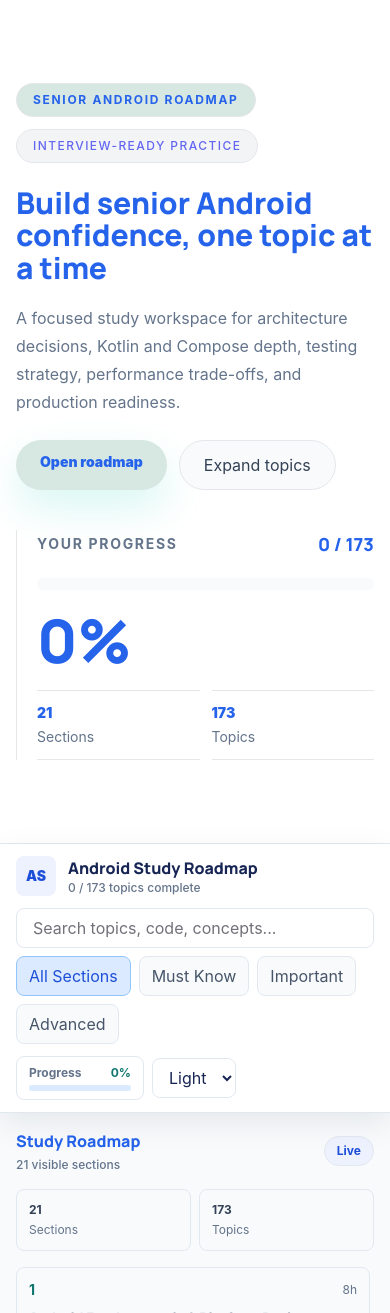
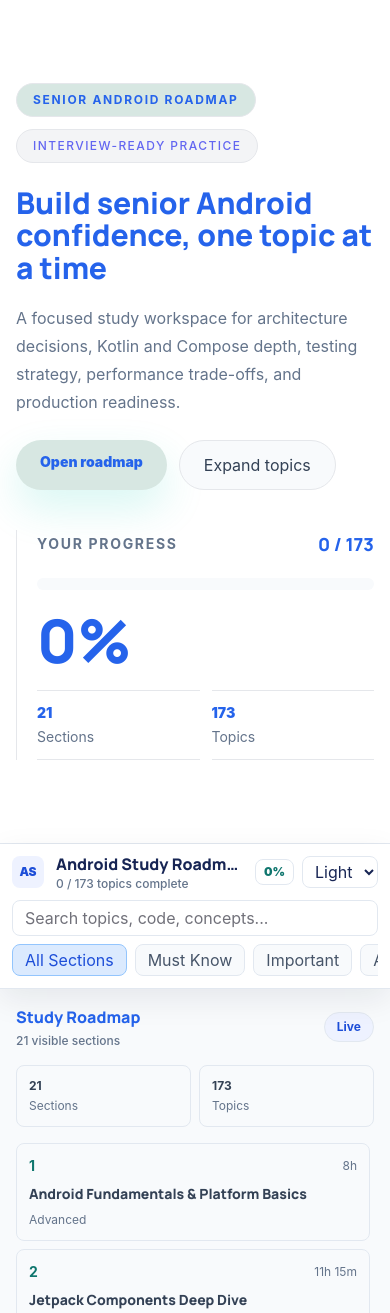
Before and after one commit to RanganathanApps/android-core, a Next.js app: page / in a window 390 px wide. Shown: the top 1313 px of the page. Built offline with nearby package versions, Linux system fonts and the light colour scheme.

Commit message:
Compact mobile sticky action bar

```diff
--- a/components/RoadmapApp.tsx
+++ b/components/RoadmapApp.tsx
@@ -523,36 +523,48 @@
           </div>
         </section>
 
-        <header className="roadmap-actionbar sticky top-0 z-30 border-b border-white/10 bg-[#10211f]/95 px-4 py-3 backdrop-blur sm:px-5">
-          <div className="grid gap-3 xl:grid-cols-[minmax(240px,340px)_minmax(260px,1fr)_auto] xl:items-center">
+        <header className="roadmap-actionbar sticky top-0 z-30 border-b border-white/10 bg-[#10211f]/95 px-3 py-2 backdrop-blur sm:px-5 sm:py-3">
+          <div className="grid gap-2 sm:gap-3 xl:grid-cols-[minmax(240px,340px)_minmax(260px,1fr)_auto] xl:items-center">
             <div className="flex min-w-0 items-center gap-3">
-              <div className="flex h-10 w-10 shrink-0 items-center justify-center rounded-lg bg-teal-300 text-sm font-black text-slate-950">
+              <div className="flex h-8 w-8 shrink-0 items-center justify-center rounded-lg bg-teal-300 text-xs font-black text-slate-950 sm:h-10 sm:w-10 sm:text-sm">
                 AS
               </div>
-              <div className="min-w-0">
+              <div className="min-w-0 flex-1">
                 <h1 className="landing-display truncate text-base font-black text-white">Android Study Roadmap</h1>
                 <p className="truncate text-xs font-medium text-slate-400">
                   {completedTopics.size} / {totalTopics} topics complete
                 </p>
               </div>
+              <div className="flex shrink-0 items-center gap-2 xl:hidden">
+                <span className="rounded-lg border border-white/10 bg-black/20 px-2 py-1 text-xs font-black text-teal-200">{progressPercent}%</span>
+                <select
+                  value={theme}
+                  onChange={(event) => setTheme(event.target.value as Theme)}
+                  className="h-8 rounded-lg border border-white/10 bg-slate-950 px-2 text-xs text-white outline-none focus:border-teal-300"
+                  aria-label="Theme"
+                >
+                  <option value="light">Light</option>
+                  <option value="dark">Dark</option>
+                </select>
+              </div>
             </div>
 
-            <div className="grid gap-2 lg:grid-cols-[minmax(220px,1fr)_auto] lg:items-center">
+            <div className="grid min-w-0 gap-2 lg:grid-cols-[minmax(220px,1fr)_auto] lg:items-center">
               <input
                 value={searchInput}
                 onChange={(event) => setSearchInput(event.target.value)}
                 placeholder="Search topics, code, concepts..."
-                className="h-10 rounded-lg border border-white/10 bg-slate-950/70 px-4 text-sm text-white outline-none transition placeholder:text-slate-500 focus:border-teal-300"
+                className="h-9 rounded-lg border border-white/10 bg-slate-950/70 px-3 text-sm text-white outline-none transition placeholder:text-slate-500 focus:border-teal-300 sm:h-10 sm:px-4"
               />
 
-              <div className="flex flex-wrap gap-2">
+              <div className="flex gap-2 overflow-x-auto pb-1 sm:flex-wrap sm:overflow-visible sm:pb-0">
                 {filters.map((filter) => (
                   <button
                     key={filter.id}
                     type="button"
                     onClick={() => setActiveFilter(filter.id)}
                     className={cx(
-                      "h-10 rounded-lg border px-3 text-sm font-semibold transition",
+                      "h-8 shrink-0 rounded-lg border px-3 text-xs font-semibold transition sm:h-10 sm:text-sm",
                       activeFilter === filter.id
                         ? "border-teal-300 bg-teal-300 text-slate-950"
                         : "border-white/10 bg-white/[0.04] text-slate-200 hover:border-teal-200/70",
@@ -564,7 +576,7 @@
               </div>
             </div>
 
-            <div className="flex flex-wrap items-center gap-2 xl:justify-end">
+            <div className="hidden flex-wrap items-center gap-2 xl:flex xl:justify-end">
               <div className="min-w-32 rounded-lg border border-white/10 bg-black/20 px-3 py-2">
                 <div className="mb-1 flex items-center justify-between gap-3 text-xs font-bold text-slate-300">
                   <span>Progress</span>
@@ -586,7 +598,7 @@
           </div>
         </header>
 
-        <section id="roadmap-workspace" className="grid min-h-[calc(100vh-73px)] gap-0 lg:h-[calc(100vh-73px)] lg:min-h-0 lg:grid-cols-[320px_minmax(0,1fr)]">
+        <section id="roadmap-workspace" className="grid min-h-[calc(100vh-118px)] gap-0 lg:h-[calc(100vh-73px)] lg:min-h-0 lg:grid-cols-[320px_minmax(0,1fr)]">
           <aside className="grid max-h-[46vh] min-h-0 grid-rows-[auto_auto_minmax(0,1fr)] border-b border-white/10 bg-white/[0.035] p-4 lg:max-h-none lg:border-b-0 lg:border-r lg:border-r-white/10">
             <div className="flex items-center justify-between gap-3">
               <div>
```
